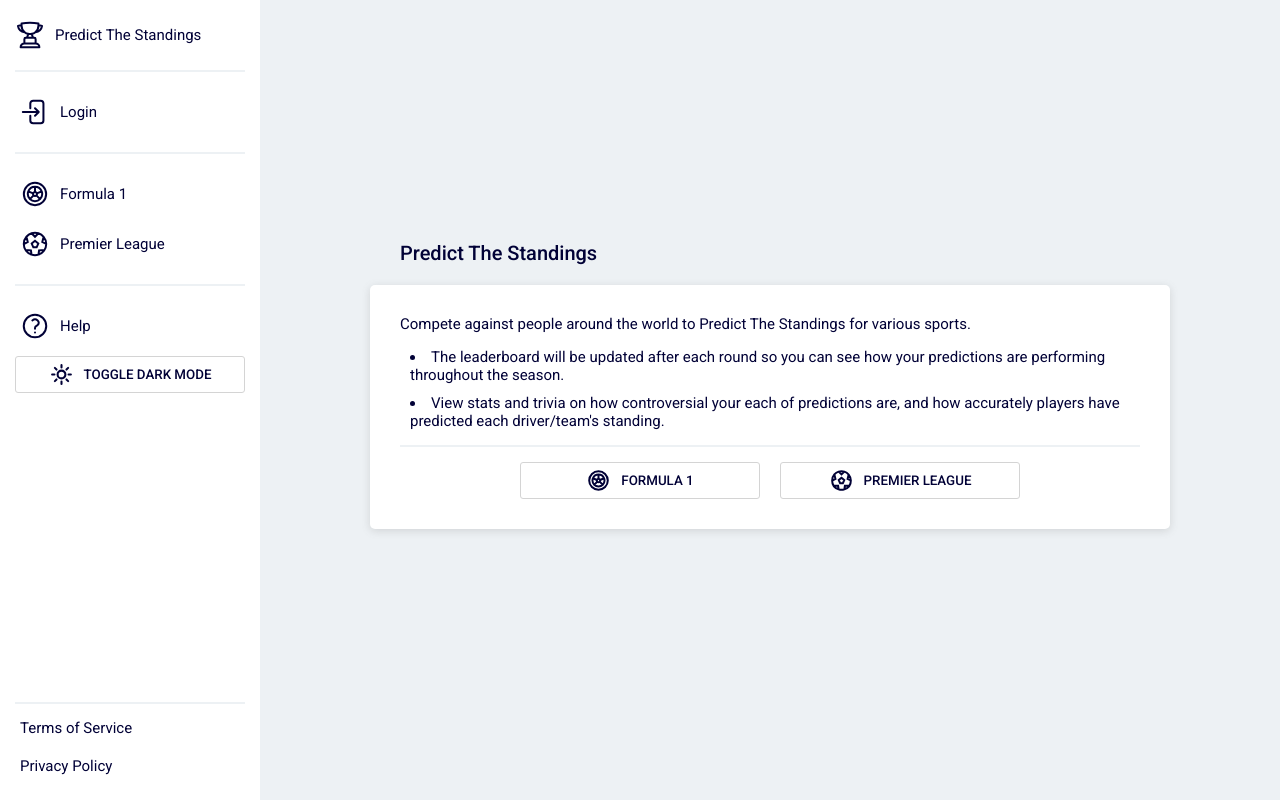
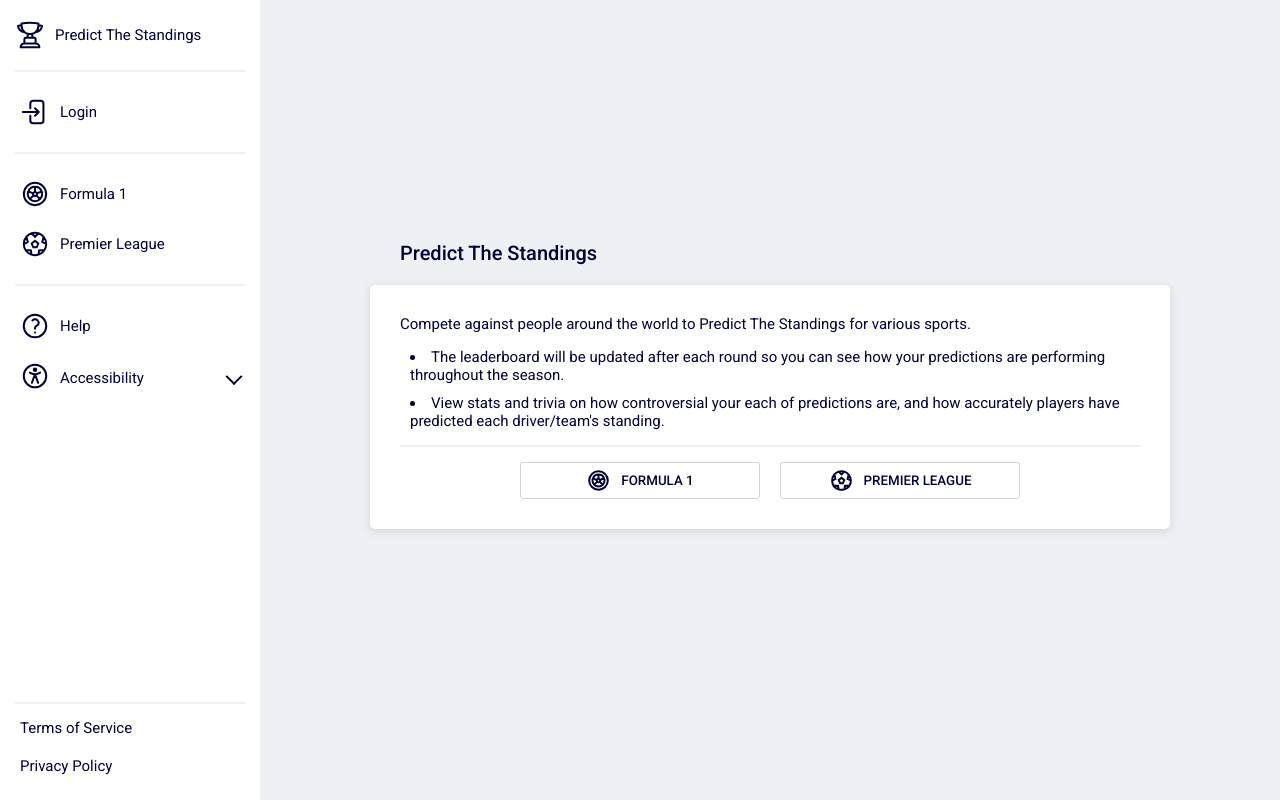
Before and after one commit to davidwillprice/predict-the-standings, a Next.js app: page / in a window 1280 px wide. Built offline with nearby package versions, Linux system fonts and the light colour scheme; no server answers.

Commit message:
Add accessibility dropdown

```diff
--- /dev/null
+++ b/src/ui/components/accessibility/accessibility.tsx
@@ -0,0 +1,31 @@
+"use client";
+
+import { useState, useEffect } from "react";
+import { useTheme } from "next-themes";
+
+import { Button } from "@components/button/button";
+import Icon from "@svgs/icons/sq-icon";
+
+export const AccessibilityOptions = () => {
+  const [mounted, setMounted] = useState(false);
+
+  const { theme, setTheme } = useTheme();
+
+  /**  useEffect only runs on the client, so now we can safely show the UI without hydration errors*/
+  useEffect(() => {
+    setMounted(true);
+  }, []);
+
+  if (!mounted) {
+    return null;
+  }
+
+  return (
+    <Button onClick={() => setTheme(theme === "light" ? "dark" : "light")}>
+      <Icon
+        type={theme === "light" || theme === undefined ? "moon" : "sun"}
+        strokeWidth={2}></Icon>
+      Toggle {theme === "light" || theme === undefined ? "Dark" : "Light"} Mode
+    </Button>
+  );
+};
--- /dev/null
+++ b/src/ui/components/dropdown/dropdown.module.scss
@@ -0,0 +1,72 @@
+@import "@styles/sass-variables.scss";
+
+.dropdown {
+  justify-content: space-between;
+  width: 100%;
+  position: relative;
+  i {
+    border-width: 0 2px 2px 0;
+    padding: 5px;
+    border-color: var(--secondary-color);
+    transform: rotate(45deg) translate(-1px, -1px);
+    color: var(--secondary-color);
+    border-style: solid;
+  }
+  &.open i {
+    transform: rotate(225deg) translate(-1px, -1px);
+  }
+  &.open::before {
+    width: 5px;
+    height: 100%;
+    background-color: var(--secondary-color);
+    position: absolute;
+    content: "";
+    border-radius: 5px;
+    left: -7px;
+  }
+}
+
+.btn {
+  display: flex;
+  border: none;
+  font-size: 15px;
+  justify-content: space-between;
+  background-color: var(--primary-color);
+  width: 100%;
+  color: var(--secondary-color);
+  padding: 5px;
+  position: relative;
+  cursor: pointer;
+  align-items: center;
+  svg {
+    width: 30px;
+    height: 30px;
+  }
+}
+.label {
+  display: flex;
+  align-items: center;
+  gap: 10px;
+}
+.options {
+  margin: 5px 0 0 5px;
+  display: flex;
+  flex-direction: column;
+  gap: 10px;
+}
+
+@media (min-width: $mobile-menu-breakpoint) and (max-width: $tablet-menu-breakpoint) {
+  .dropdown {
+    svg {
+      display: none;
+    }
+  }
+}
+@media (max-width: $mobile-menu-breakpoint) {
+  .dropdown {
+    &.open::before {
+      margin-top: 5px;
+      height: calc(100% - 5px);
+    }
+  }
+}
--- /dev/null
+++ b/src/ui/components/dropdown/dropdown.tsx
@@ -0,0 +1,34 @@
+import { ReactNode, useState } from "react";
+
+import Icon from "@svgs/icons/sq-icon";
+
+import styles from "@components/dropdown/dropdown.module.scss";
+
+interface Props {
+  label: string;
+  children: ReactNode;
+}
+
+export const Dropdown = ({ children, label }: Props) => {
+  const [open, setOpen] = useState(false);
+
+  const handleOpen = () => {
+    setOpen(!open);
+  };
+  return (
+    <div
+      aria-expanded={open}
+      className={`${styles.dropdown} ${open ? styles.open : ""}`}>
+      <button onClick={handleOpen} className={styles.btn}>
+        <div className={styles.label}>
+          <div className={styles.icon}>
+            <Icon type="accessibility" strokeWidth={2} />
+          </div>
+          {label}
+        </div>
+        <i />
+      </button>
+      {open ? <div className={styles.options}>{children}</div> : ""}
+    </div>
+  );
+};
--- a/src/ui/components/header/header.module.scss
+++ b/src/ui/components/header/header.module.scss
@@ -1,8 +1,6 @@
 @import "@styles/sass-variables.scss";
 
-.link,
-.dropdown__label,
-.dropdown {
+.link {
   display: flex;
   align-items: center;
   gap: 10px;
@@ -15,20 +13,6 @@
 .icon {
   width: 30px;
   height: 30px;
-}
-.dropdown {
-  justify-content: space-between;
-  i {
-    border-width: 0 2px 2px 0;
-    padding: 5px;
-    border-color: var(--secondary-color);
-    transform: rotate(45deg) translate(-1px, -1px);
-    color: var(--secondary-color);
-    border-style: solid;
-  }
-  &.active i {
-    transform: rotate(225deg) translate(-1px, -1px);
-  }
 }
 
 .header {
@@ -149,8 +133,7 @@
   }
   .primary_menu {
     gap: 10px;
-    .link,
-    .dropdown {
+    .link {
       padding-top: 10px;
       padding-bottom: 10px;
     }
@@ -176,12 +159,10 @@
   .primary_menu {
     gap: 0;
     margin-top: 10px;
-    .link,
-    .dropdown {
+    .link {
       border-bottom: 2px solid var(--tertiary-color);
     }
-    .link:last-child,
-    .dropdown:last-child {
+    .link:last-child {
       border-bottom: none;
     }
     & > div {
@@ -194,8 +175,7 @@
   .secondary_menu {
     display: none;
   }
-  .link,
-  .dropdown {
+  .link {
     padding-top: 10px;
     padding-bottom: 10px;
   }
--- a/src/ui/components/header/main-nav.tsx
+++ b/src/ui/components/header/main-nav.tsx
@@ -3,13 +3,13 @@ import { useState, useEffect } from "react";
 import { usePathname } from "next/navigation";
 import { ReactNode } from "react";
 import Link from "next/link";
-import { useTheme } from "next-themes";
 
 import { predictionFreezeTime } from "@data/formula-1/2024";
 
 import Icon from "@svgs/icons/sq-icon";
 import HeaderLink from "@components/header/header-link";
-import { Button } from "@components/button/button";
+import { AccessibilityOptions } from "@components/accessibility/accessibility";
+import { Dropdown } from "@components/dropdown/dropdown";
 
 import styles from "@components/header/header.module.scss";
 import commonStyles from "@styles/common.module.scss";
@@ -20,7 +20,6 @@ interface Props {
 
 export const MainNav = ({ children }: Props) => {
   const pathname = usePathname();
-  const { theme, setTheme } = useTheme();
 
   const [mobMenuOpen, toggleMobMenu] = useState(false);
 
@@ -63,7 +62,6 @@ export const MainNav = ({ children }: Props) => {
       </HeaderLink>
     </>
   );
-
   return (
     <>
       <div className={styles.pinned_header}>
@@ -100,23 +98,9 @@ export const MainNav = ({ children }: Props) => {
           <HeaderLink href="/help" icon="help">
             Help
           </HeaderLink>
-          {/**@todo Fix incorrect icon initially showing */}
-          <Button
-            onClick={() => setTheme(theme === "light" ? "dark" : "light")}>
-            <Icon
-              type={theme === "light" ? "moon" : "sun"}
-              strokeWidth={2}></Icon>
-            Toggle Dark Mode
-          </Button>
-          {/* {<div className={styles.dropdown}>
-            <div className={styles.dropdown__label}>
-              <div className={styles.icon}>
-                <Icon type="accessibility" strokeWidth={2} />
-              </div>
-              Accessbility
-            </div>
-            <i />
-          </div>} */}
+          <Dropdown label="Accessibility">
+            <AccessibilityOptions />
+          </Dropdown>
         </div>
       </nav>
     </>
```
